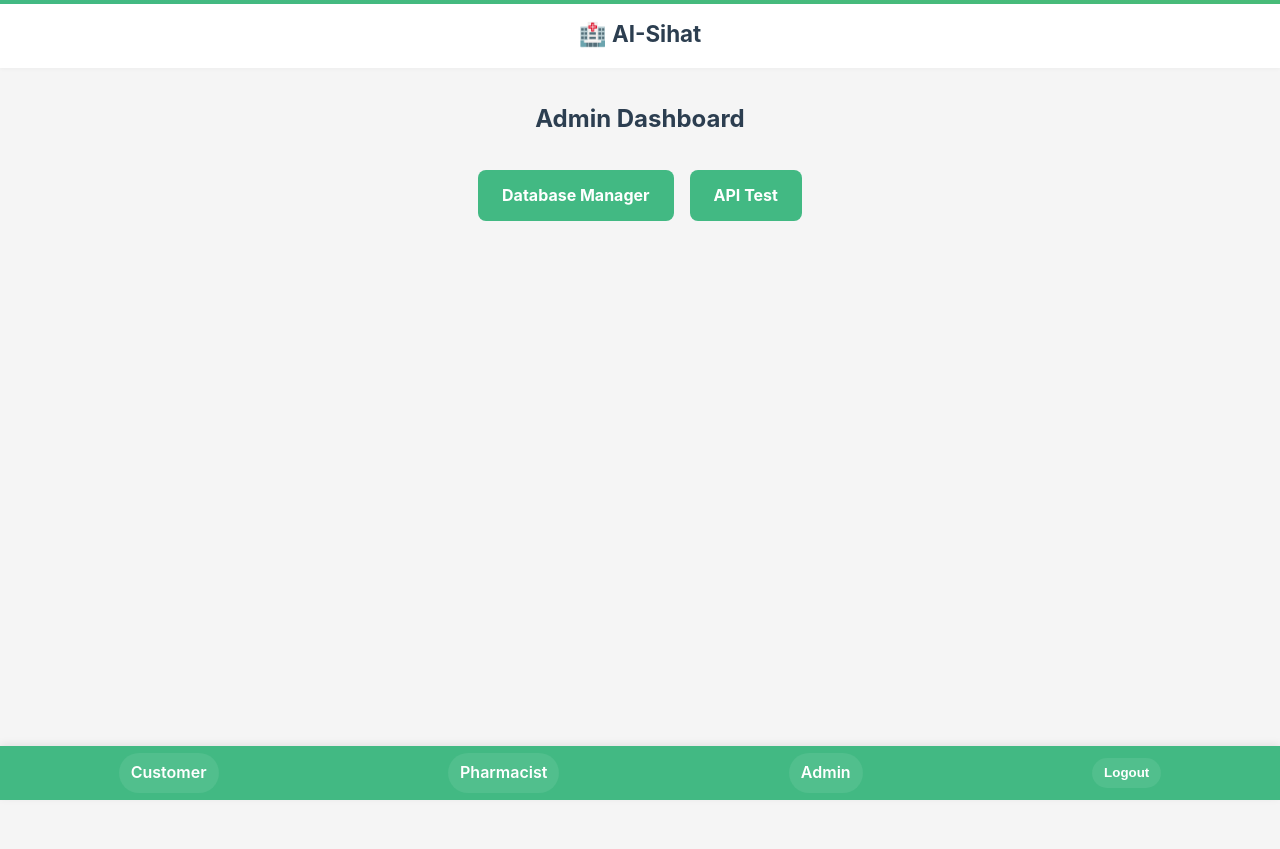
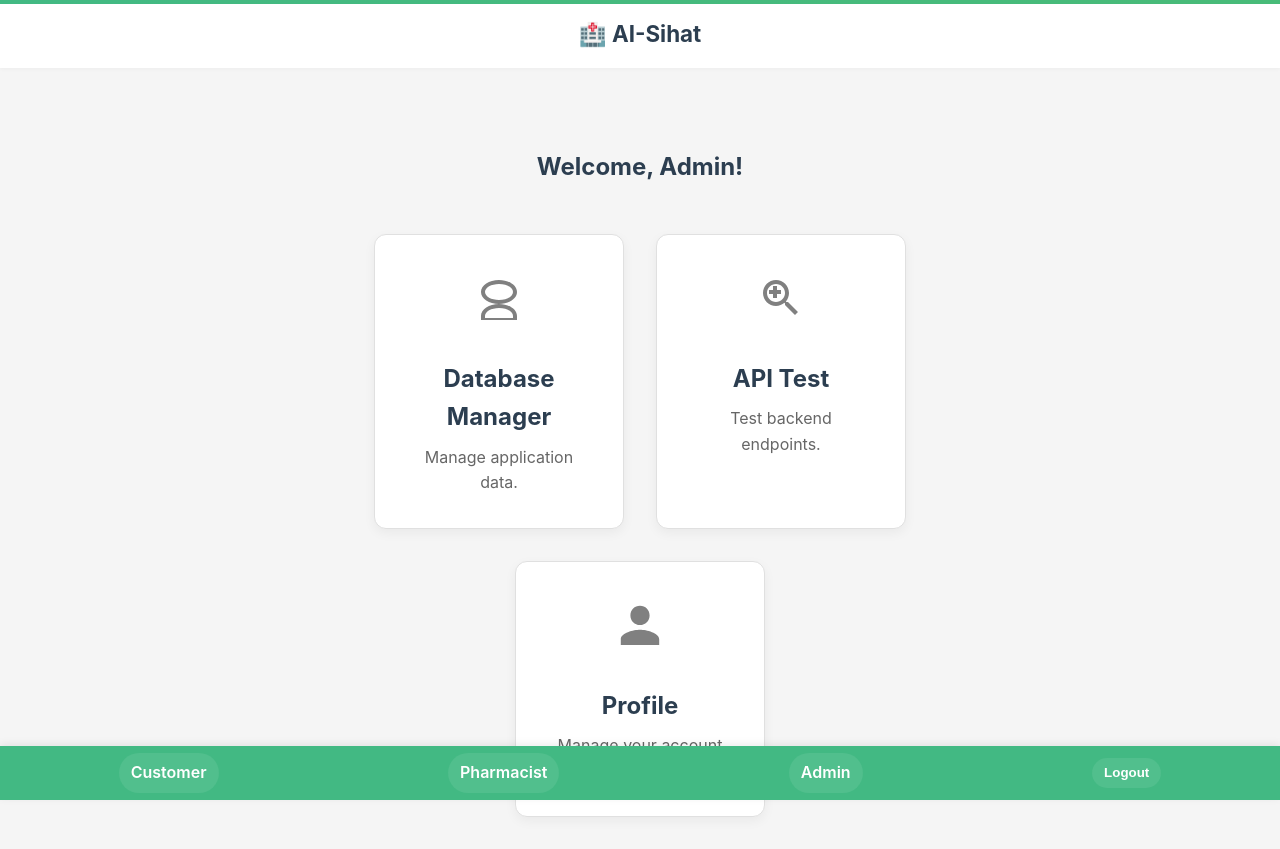
Before and after one commit to xw4561/AI-Sihat, a Vue app in the folder client/: page /admin in a window 1280 px wide. Before the commit the page ends 800 px from the top, so only its background shows below. Built offline with nearby package versions, Linux system fonts and the light colour scheme.

Commit message:
add admin

```diff
--- a/client/src/views/AdminHome.vue
+++ b/client/src/views/AdminHome.vue
@@ -1,32 +1,101 @@
 <template>
   <div class="admin-home">
-    <h2>Admin Dashboard</h2>
-    <nav>
-      <router-link to="/database">Database Manager</router-link>
-      <router-link to="/api-test">API Test</router-link>
-    </nav>
+    <h2>Welcome, {{ adminName }}!</h2>
+    <div class="options-container">
+      <router-link to="/database" class="option-box">
+        <div class="symbol">
+          <svg xmlns="http://www.w3.org/2000/svg" viewBox="0 0 24 24" width="48" height="48" fill="gray">
+            <path d="M12 3C7.03 3 3 5.69 3 9c0 3.31 4.03 6 9 6s9-2.69 9-6c0-3.31-4.03-6-9-6zm0 2c3.86 0 7 1.79 7 4s-3.14 4-7 4-7-1.79-7-4 3.14-4 7-4zm0 10c-4.97 0-9 2.69-9 6v2h18v-2c0-3.31-4.03-6-9-6zm0 2c3.86 0 7 1.79 7 4v1H5v-1c0-2.21 3.14-4 7-4z"/>
+          </svg>
+        </div>
+        <h3>Database Manager</h3>
+        <p>Manage application data.</p>
+      </router-link>
+      <router-link to="/api-test" class="option-box">
+        <div class="symbol">
+          <svg xmlns="http://www.w3.org/2000/svg" viewBox="0 0 24 24" width="48" height="48" fill="gray">
+            <path d="M15.5 14h-.79l-.28-.27C15.41 12.59 16 11.11 16 9.5 16 5.91 13.09 3 9.5 3S3 5.91 3 9.5 5.91 16 9.5 16c1.61 0 3.09-.59 4.23-1.57l.27.28v.79l5 4.99L20.49 19l-4.99-5zm-6 0C7.01 14 5 11.99 5 9.5S7.01 5 9.5 5 14 7.01 14 9.5 11.99 14 9.5 14zM12 10h-2v2H8v-2H6v-2h2V6h2v2h2v2z"/>
+          </svg>
+        </div>
+        <h3>API Test</h3>
+        <p>Test backend endpoints.</p>
+      </router-link>
+      <router-link to="/profile" class="option-box">
+        <div class="symbol">
+          <svg xmlns="http://www.w3.org/2000/svg" viewBox="0 0 24 24" width="48" height="48" fill="gray">
+            <path d="M12 12c2.7 0 4.8-2.1 4.8-4.8S14.7 2.4 12 2.4 7.2 4.5 7.2 7.2 9.3 12 12 12zm0 2.4c-3.2 0-9.6 1.6-9.6 4.8V22h19.2v-2.8c0-3.2-6.4-4.8-9.6-4.8z"/>
+          </svg>
+        </div>
+        <h3>Profile</h3>
+        <p>Manage your account details.</p>
+      </router-link>
+    </div>
   </div>
 </template>
 
 <script setup>
+import { ref, onMounted } from 'vue';
+
+const adminName = ref('Admin');
+
+onMounted(() => {
+  const storedName = localStorage.getItem('userName');
+  if (storedName) {
+    adminName.value = storedName;
+  }
+});
 </script>
 
 <style scoped>
 .admin-home {
   text-align: center;
+  padding-top: 3rem;
 }
-nav {
+
+h2 {
+  margin-bottom: 1rem;
+  color: #2c3e50;
+}
+
+.options-container {
   display: flex;
   justify-content: center;
-  gap: 1rem;
-  margin-top: 2rem;
+  gap: 2rem;
+  margin-top: 3rem;
+  flex-wrap: wrap;
 }
-nav a {
-  background: #42b983;
-  color: white;
-  padding: 0.8rem 1.5rem;
-  border-radius: 8px;
+
+.option-box {
+  display: block;
+  width: 250px;
+  padding: 2rem;
+  border: 1px solid #e0e0e0;
+  border-radius: 12px;
   text-decoration: none;
-  font-weight: bold;
+  color: inherit;
+  background-color: #fff;
+  box-shadow: 0 4px 12px rgba(0, 0, 0, 0.05);
+  transition: transform 0.2s ease, box-shadow 0.2s ease;
+}
+
+.option-box:hover {
+  transform: translateY(-5px);
+  box-shadow: 0 8px 20px rgba(0, 0, 0, 0.1);
+}
+
+.symbol {
+  font-size: 3rem;
+  margin-bottom: 1rem;
+}
+
+h3 {
+  margin-bottom: 0.5rem;
+  font-size: 1.5rem;
+  color: #2c3e50;
+}
+
+p {
+  font-size: 1rem;
+  color: #666;
 }
 </style>
```
